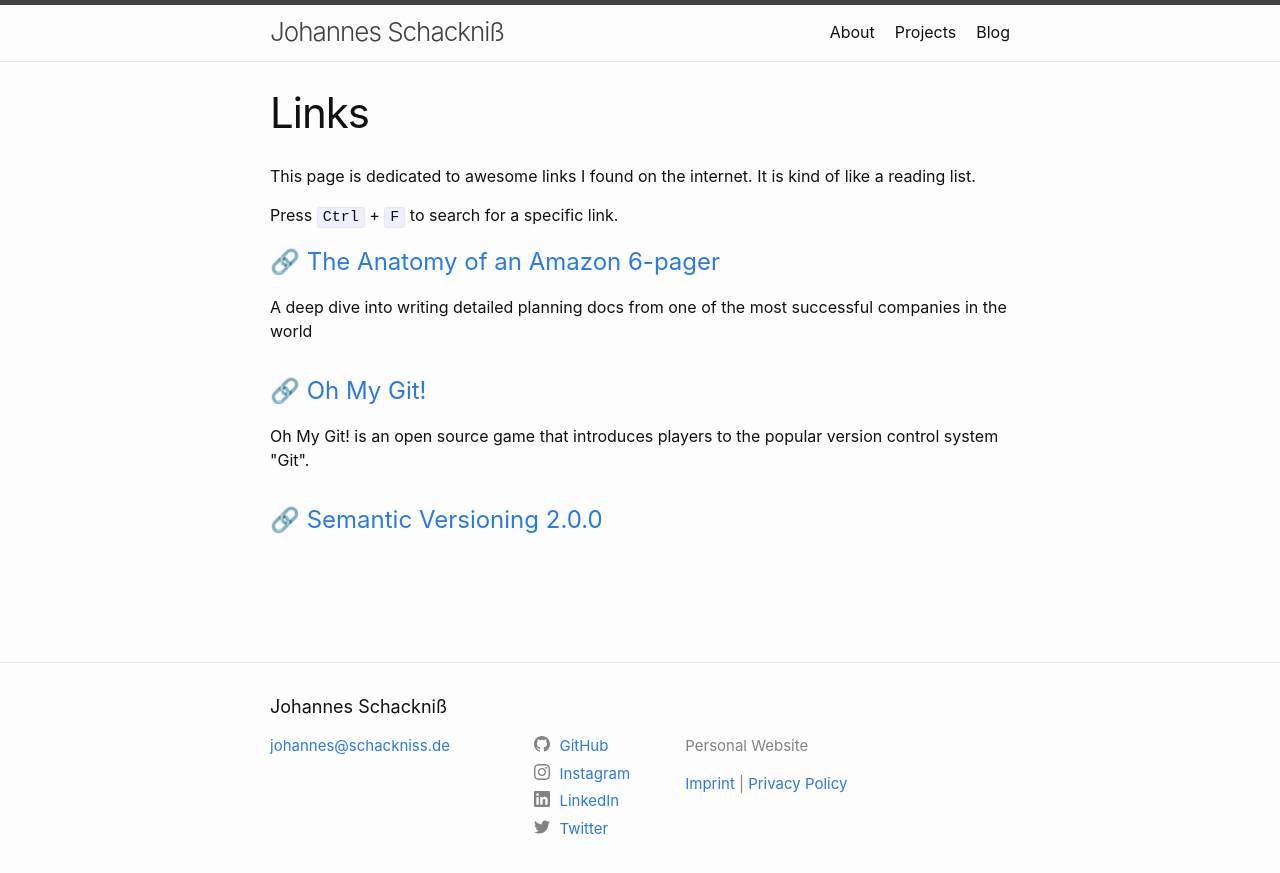
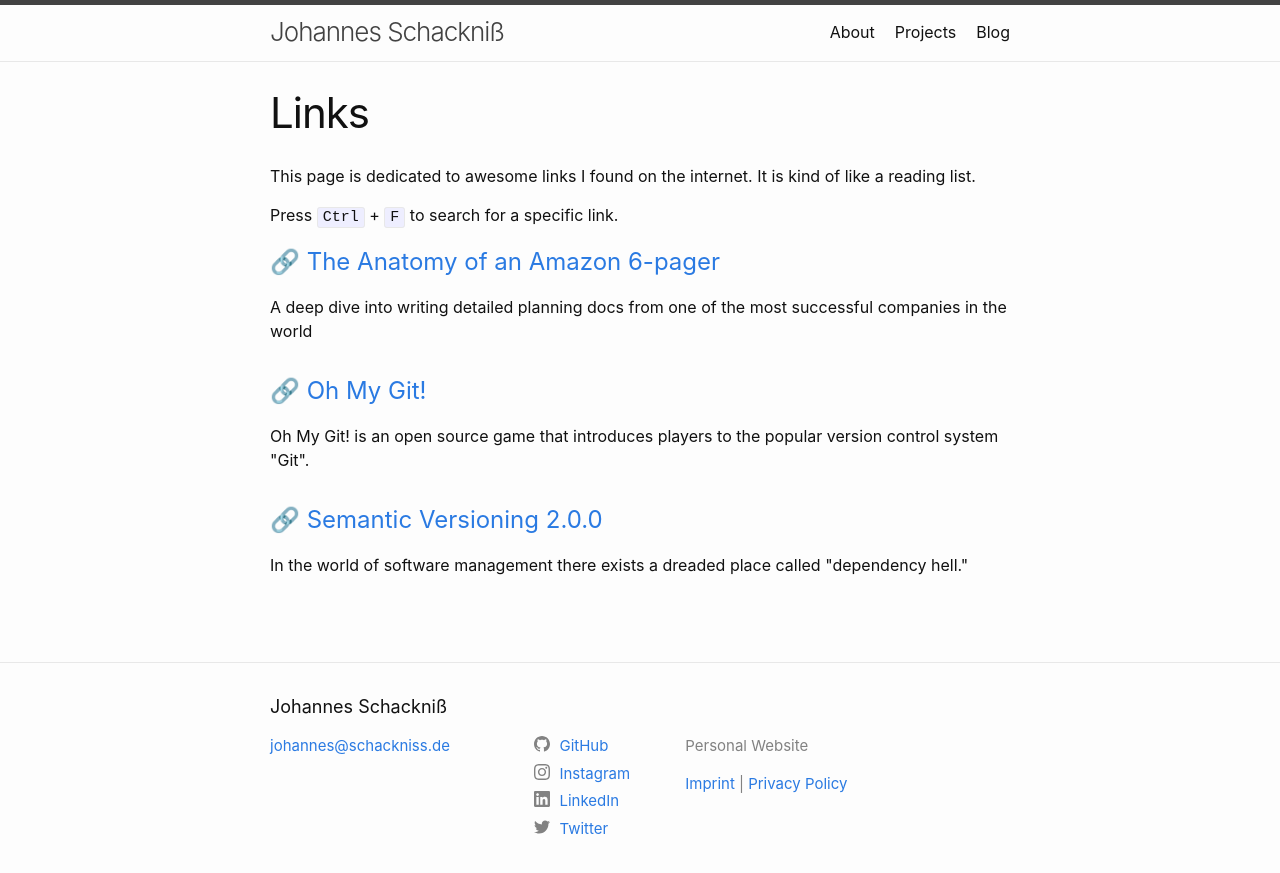
Before and after one commit to schackniss/schackniss.de, a Jekyll site: the page built from links.md, in a window 1280 px wide. Shown: the top 873 px of the page. Built offline with Jekyll 4.4.1, drawn with Linux system fonts in a browser that asks for light colours.

Commit message:
[add] description to semantic versioning

```diff
--- a/_data/links.yml
+++ b/_data/links.yml
@@ -7,5 +7,5 @@
   url: https://ohmygit.org/
 
 - title: Semantic Versioning 2.0.0
-  description:
+  description: In the world of software management there exists a dreaded place called "dependency hell."
   url: https://semver.org/
```
